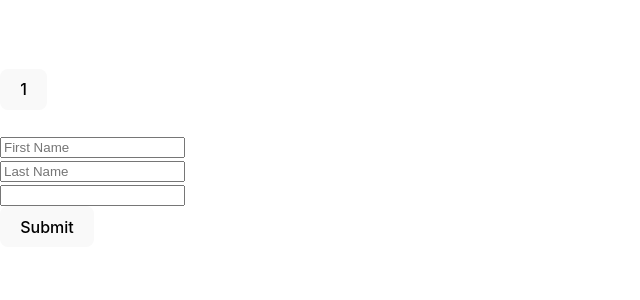
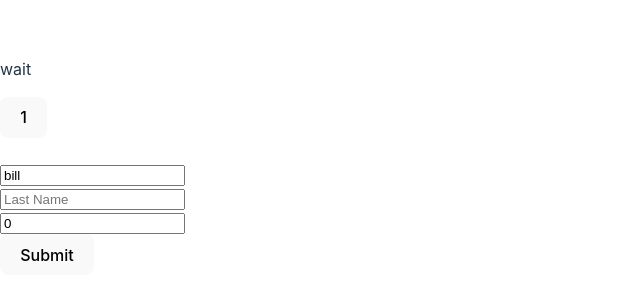
Before and after one commit to dibborah/ReactHookFormByBeierLuo, a React (Vite) app: page / in a window 1280 px wide. Shown: the part 242-542 px from the top of the page, without its empty margins (0-640 px from the left). Built offline with nearby package versions, Linux system fonts and the light colour scheme; the HTML template or start-up script is replaced by a standard one.

Commit message:
practising watch using subscription

```diff
--- a/src/App.tsx
+++ b/src/App.tsx
@@ -1,3 +1,4 @@
+import React from "react";
 import { useForm } from "react-hook-form";
 
 let renderCount = 0;
@@ -8,35 +9,73 @@ type FormValues = {
   age: number;
 }
 
+// Note: Unlike form made in Pure react RHF form inputs are uncontrolled by nature
 const App = () => {
-  const { register, handleSubmit, watch } = useForm<FormValues>();
+  const { register, handleSubmit, watch } = useForm<FormValues>({
+    defaultValues: {
+      firstName: 'bill',
+      lastName: '',
+      age: 0
+    }
+  });
   renderCount++;
 
-  console.log(watch(['firstName', 'lastName']));
+  // below providing inline default values
+  // console.log(watch('firstName', 'bill'));// The second arguement of the watch API is a default value
+
+  // const [firstName, lastName] = watch(['firstName', 'lastName']);
+  // console.log('firstName', firstName);
+
+  // When wanting to subscribe to the whole form without triggering re-rendering
+  // Then we use Watch in useEffect with watch as a dependency array
+
+  //  console.log(watch('firstName'));
+
+  // watch with subscribe
+  // useEffect confusion
+
+  // get values without unnecessary Re-renders
+
+  //  React.useEffect(() => {
+  //   const subscription = watch((data) => {
+  //     console.log(data.firstName);
+  //   })
+  //   return () => {
+  //     subscription.unsubscribe();
+  //   }
+  //  }, [watch])
+
+  // watch always produces a new value
+  const firstName = watch('firstName');
+
+  // This won't work
+  // React.useEffect(() => {
+  //   console.log(firstName);
+  // }, [firstName])
+
+  // Return of watch is really helpful when we intergrate it with the render function
+  // Rather than treating it as a side Effect or useEffect of your application
 
   return (
+    <div>
+      <p>{firstName === 'bill1' ? 'This is a fake one' : 'wait'}</p>
       <form onSubmit={handleSubmit((data) => console.log(data))}>
         <button type='button'>{renderCount}</button>
         <br />
         <br />
-      <input type="text" {...register('firstName', {
-        required: true,
-        minLength: 3
-      })}
+        <input type="text" {...register('firstName')}
           placeholder="First Name"
         />
         <br />
-      <input type="text" {...register('lastName', {
-        required: true,
-        minLength: 3
-      })}
+        <input type="text" {...register('lastName')}
           placeholder="Last Name"
         />
         <br />
-      <input type="number" {...register('age', {valueAsNumber: true})} />
+        <input type="number" {...register('age', { valueAsNumber: true })} />
         <br />
         <button>Submit</button>
       </form>
+    </div>
   )
 }
 
```
Lines whose indentation alone changed are shown as unchanged.
